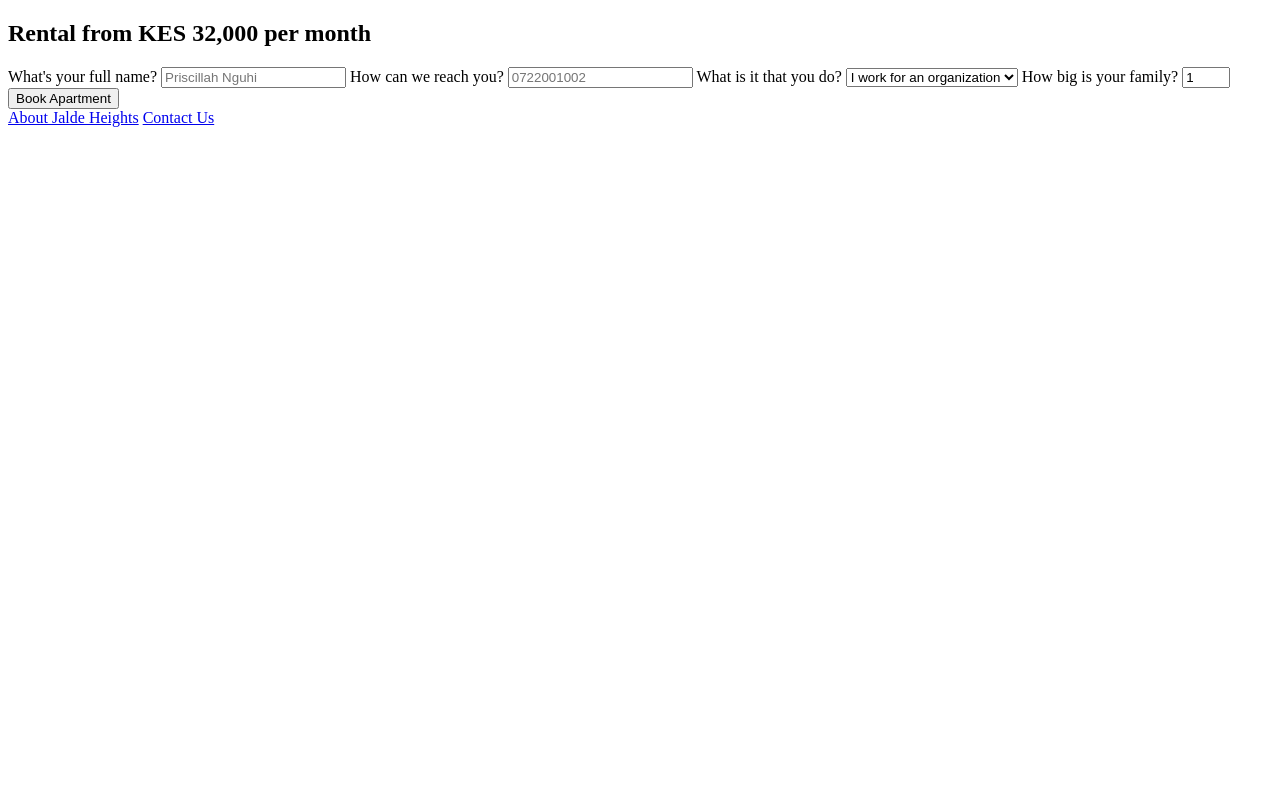
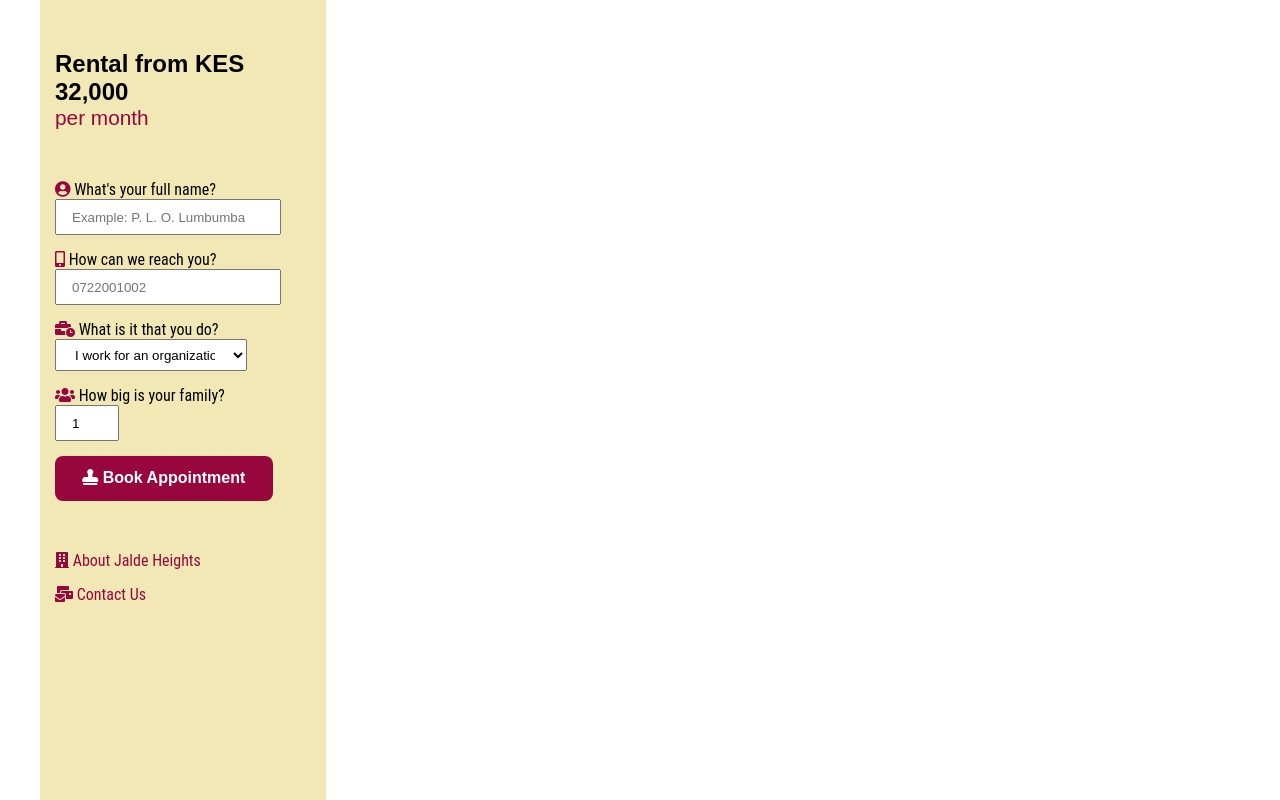
Before and after one commit to mainangethe/property-rental, a plain HTML site: page index.html in a window 1280 px wide. Drawn offline with Linux system fonts and the light colour scheme.

Commit message:
Add styling to sidebar
Add styles to the 3 sections of the sidebar.
- Added font-awesome
- Added fonts from Google fonts
- Roboto Condensed for body text & Oswald for headings

JIRA: FEDT-63

```diff
--- a/index.html
+++ b/index.html
@@ -3,6 +3,8 @@
   <head>
     <meta charset="utf-8">
     <title>Property Rental Site</title>
+    <link rel="stylesheet" href="https://use.fontawesome.com/releases/v5.7.2/css/all.css" integrity="sha384-fnmOCqbTlWIlj8LyTjo7mOUStjsKC4pOpQbqyi7RrhN7udi9RwhKkMHpvLbHG9Sr" crossorigin="anonymous">
+    <link rel="stylesheet" href="styles.css">
   </head>
   <body>
     <section class="container">
@@ -13,16 +15,16 @@
 
         <section class=form-container>
           <form class="booking-form" action="index.html" method="post">
-            <span id="person-icon"></span>
+            <span id="person-icon" class="fas fa-user-circle"></span>
             <label for="full-name">What's your full name?</label>
-            <input type="text" id="full-name" placeholder="Priscillah Nguhi">
+            <input type="text" id="full-name" placeholder="Example: P. L. O. Lumbumba">
 
-            <span id="mobile-icon"></span>
+            <span id="mobile-icon" class="fas fa-mobile-alt"></span>
             <label for="mobile-number">How can we reach you?</label>
             <input type="text" id="mobile-number" placeholder="0722001002">
 
 
-            <span id="briefcase-icon"></span>
+            <span id="briefcase-icon" class="fas fa-business-time"></span>
             <label for="occupation">What is it that you do?</label>
             <select id="occupation">
               <option value="Employed">I work for an organization</option>
@@ -30,20 +32,21 @@
               <option value="Self-Employed">I run my own business</option>
             </select>
 
-            <span id="family-icon"></span>
+            <span id="family-icon" class="fas fa-users"></span>
             <label for="family-size">How big is your family?</label>
             <input type="number" id="family-size" value="1" min="1" max="5">
 
-            <span id="envelope-icon"></span>
-            <input type="submit" value="Book Apartment">
+
+            <button type="submit" value="Book Apartment">
+              <i class="fas fa-stamp">  </i>
+               Book Appointment
+            </button>
           </form>
         </section>
 
         <section class="navigation">
-          <span id="building-icon"></span>
-          <a href="#">About Jalde Heights</a>
-          <span id="mailbox-icon"></span>
-          <a href="#">Contact Us</a>
+          <a href="#"><span id="building-icon" class="fas fa-building"></span> About Jalde Heights</a>
+          <a href="#"><span id="building-icon" class="fas fa-mail-bulk"></span> Contact Us</a>
         </section>
 
       </section>
--- /dev/null
+++ b/styles.css
@@ -0,0 +1,75 @@
+/* Reset Margin & Padding */
+* { margin: 0; padding: 0; }
+
+/* Overall / Global Styles */
+@import url('https://fonts.googleapis.com/css?family=Oswald:400,700|Roboto+Condensed:300,400,700');
+
+html {
+  height: 100%;
+  font-family: 'Roboto Condensed', sans-serif;
+}
+
+h1, h2, h3, h4, h5, h6 { font-family: 'Oswald' , sans-serif; }
+
+/* Container Styling */
+.container {
+  width: 1200px; height: 100%;
+  margin: 0 auto;
+}
+/* Sidebar Styling */
+.sidebar {
+  width: 20%; height: 100%;
+  position: fixed;
+  background-color: hsl(50, 70%, 83%);
+  padding: 50px 15px;
+}
+
+.sidebar span { color: hsl(337, 92%, 31%); }
+
+.sidebar h2 span {
+  display: block;
+  font-weight: normal;
+  font-size: 1.3rem;
+}
+
+.form-container { margin-top: 50px; }
+
+.form-container input, select {
+  display: block;
+  margin-bottom: 15px;
+  width: 75%; height: 2rem;
+  padding: 0 15px;
+}
+
+.form-container select:focus > option:checked {
+  background-color: hsl(337, 92%, 31%);
+  color: hsl(0, 0%, 100%);
+}
+
+.form-container input[type = "number"] { width: 30px; }
+
+.form-container button {
+  background-color: hsl(337, 92%, 31%);
+  color: hsl(0, 0%, 100%);
+  width: 85%;
+  height: 2.8rem;
+  font-size: 1rem;
+  font-weight: bold;
+  border-style: none;
+  border-radius: .5rem;
+}
+
+.form-container button:hover {
+  background-color: hsl(337, 92%, 20%);
+}
+
+.navigation { margin-top: 50px; }
+
+.navigation a {
+  display: block;
+  margin-bottom: 15px;
+  text-decoration: none;
+  color: hsl(337, 92%, 31%);
+}
+
+.navigation a:hover { text-decoration: underline; color: hsl(337, 92%, 20%);}
```
